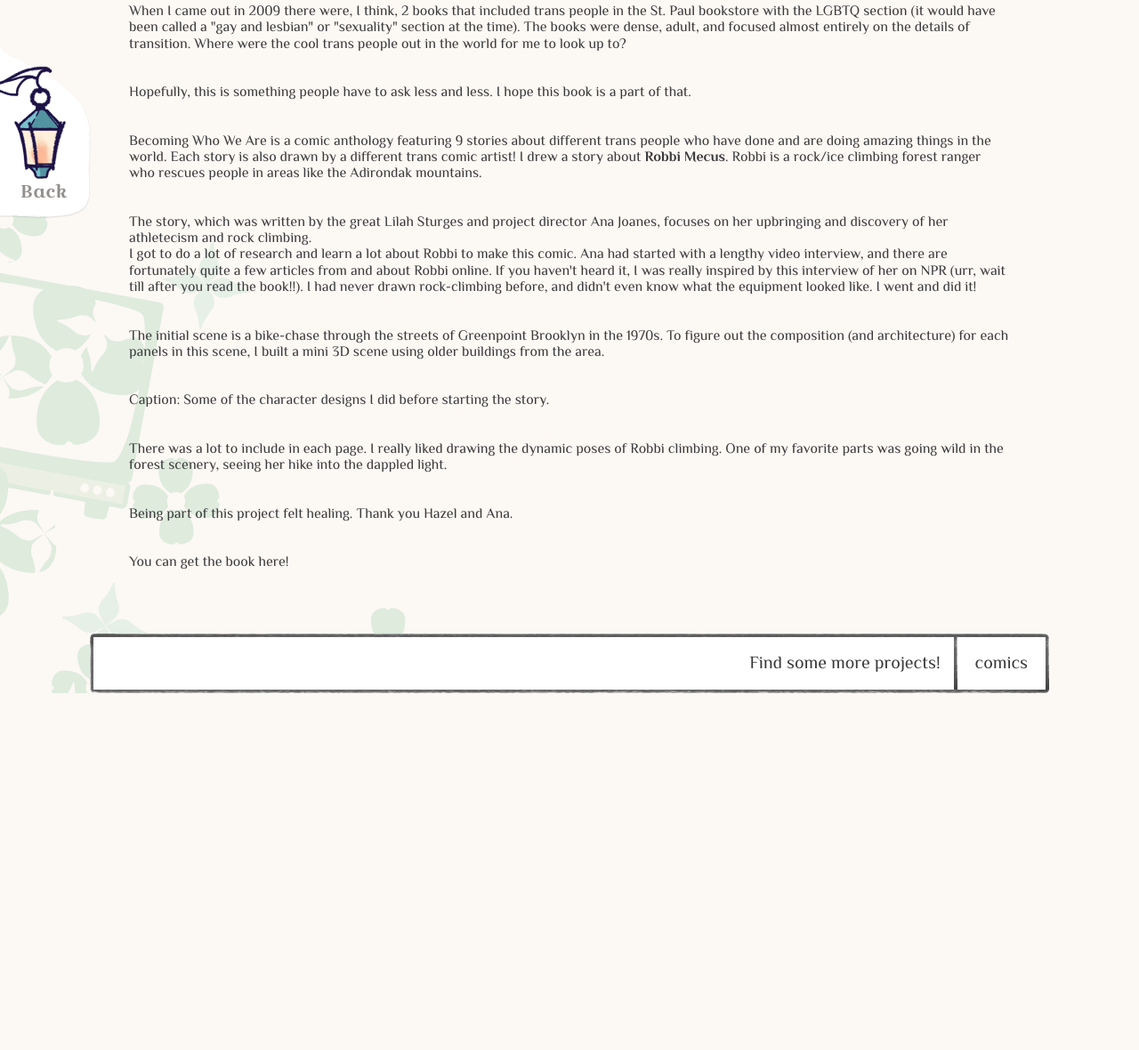
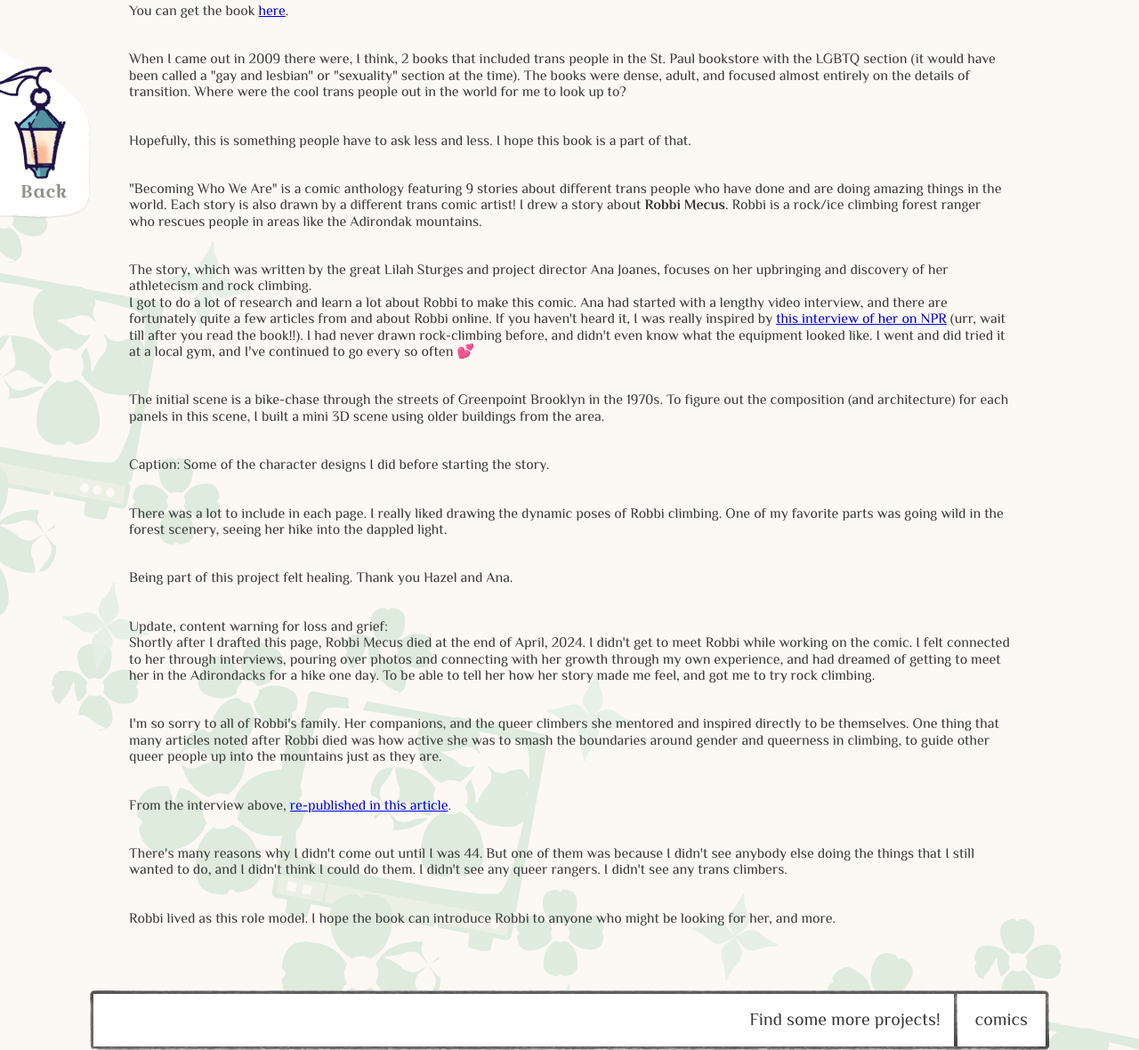
Before and after one commit to naomiyaki/naomi-computer, an Eleventy site: page projects/becoming-who-we-are/becoming-who-we-are.md in a window 1280 px wide. Shown: the part 230-1410 px from the top of the page at 89% size. Before the commit the page ends 1009 px from the top, so only its background shows below. Built offline with nearby package versions, Linux system fonts and the light colour scheme; Eleventy itself is replaced by a stand-in of ours; files that its build step writes are made by us from their sources.

Commit message:
[#15] Edit BWWA copy 🧗🏻‍♀️💟

```diff
--- a/projects/becoming-who-we-are/becoming-who-we-are.md
+++ b/projects/becoming-who-we-are/becoming-who-we-are.md
@@ -8,14 +8,16 @@ filters:
 
 In 2022 my friend Hazel Newlevant asked me about putting together a story for a possible comic anthology: It's like a kids book with cool, real-life role models that are all trans!
 
+You can get the book [here](https://bookshop.org/p/books/becoming-who-we-are-real-stories-about-growing-up-trans-lilah-sturges/20718710?ean=9781949518269).
+
 When I came out in 2009 there were, I think, 2 books that included trans people in the St. Paul bookstore with the LGBTQ section (it would have been called a "gay and lesbian" or "sexuality" section at the time). The books were dense, adult, and focused almost entirely on the details of transition. Where were the cool trans people out in the world for me to look up to?
 
 Hopefully, this is something people have to ask less and less. I hope this book is a part of that.
 
-Becoming Who We Are is a comic anthology featuring 9 stories about different trans people who have done and are doing amazing things in the world. Each story is also drawn by a different trans comic artist! I drew a story about **Robbi Mecus**. Robbi is a rock/ice climbing forest ranger who rescues people in areas like the Adirondak mountains.
+"Becoming Who We Are" is a comic anthology featuring 9 stories about different trans people who have done and are doing amazing things in the world. Each story is also drawn by a different trans comic artist! I drew a story about **Robbi Mecus**. Robbi is a rock/ice climbing forest ranger who rescues people in areas like the Adirondak mountains.
 
 The story, which was written by the great Lilah Sturges and project director Ana Joanes, focuses on her upbringing and discovery of her athletecism and rock climbing.
-I got to do a lot of research and learn a lot about Robbi to make this comic. Ana had started with a lengthy video interview, and there are fortunately quite a few articles from and about Robbi online. If you haven't heard it, I was really inspired by this interview of her on NPR (urr, wait till after you read the book!!). I had never drawn rock-climbing before, and didn't even know what the equipment looked like. I went and did it!
+I got to do a lot of research and learn a lot about Robbi to make this comic. Ana had started with a lengthy video interview, and there are fortunately quite a few articles from and about Robbi online. If you haven't heard it, I was really inspired by [this interview of her on NPR](https://www.northcountrypublicradio.org/news/story/43054/20210118/wild-side-how-a-trans-forest-ranger-found-herself-in-the-adirondacks) (urr, wait till after you read the book!!). I had never drawn rock-climbing before, and didn't even know what the equipment looked like. I went and did tried it at a local gym, and I've continued to go every so often 💕
 
 The initial scene is a bike-chase through the streets of Greenpoint Brooklyn in the 1970s. To figure out the composition (and architecture) for each panels in this scene, I built a mini 3D scene using older buildings from the area.
 
@@ -25,4 +27,13 @@ There was a lot to include in each page. I really liked drawing the dynamic pose
 
 Being part of this project felt healing. Thank you Hazel and Ana.
 
-You can get the book here!
+Update, content warning for loss and grief:
+Shortly after I drafted this page, Robbi Mecus died at the end of April, 2024. I didn't get to meet Robbi while working on the comic. I felt connected to her through interviews, pouring over photos and connecting with her growth through my own experience, and had dreamed of getting to meet her in the Adirondacks for a hike one day. To be able to tell her how her story made me feel, and got me to try rock climbing.
+
+I'm so sorry to all of Robbi's family. Her companions, and the queer climbers she mentored and inspired directly to be themselves. One thing that many articles noted after Robbi died was how active she was to smash the boundaries around gender and queerness in climbing, to guide other queer people up into the mountains just as they are.
+
+From the interview above, [re-published in this article](https://www.npr.org/2024/05/03/1249036607/robbi-mecus-a-superhero-of-outdoors-and-lgbtq-communities-in-the-adirondacks-die).
+
+There's many reasons why I didn't come out until I was 44. But one of them was because I didn't see anybody else doing the things that I still wanted to do, and I didn't think I could do them. I didn't see any queer rangers. I didn't see any trans climbers.
+
+Robbi lived as this role model. I hope the book can introduce Robbi to anyone who might be looking for her, and more.
```
